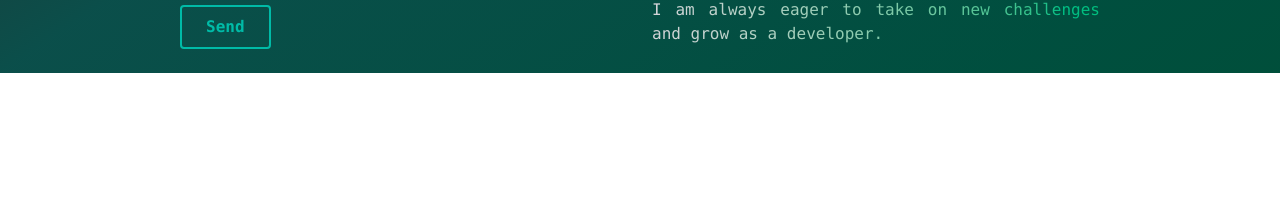
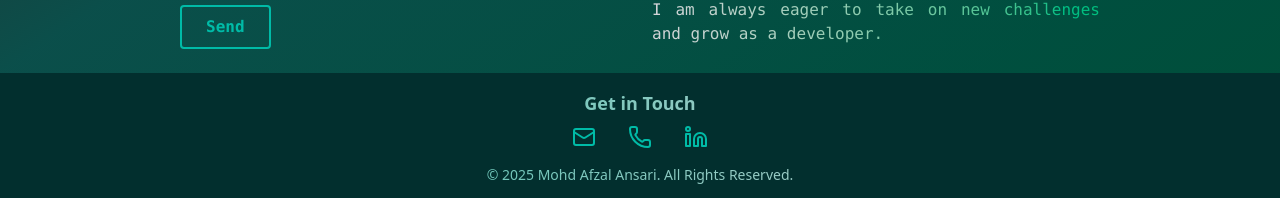
Before and after one commit to Afzal1603/PortFolio, a React (Vite) app: page / in a window 1280 px wide. Shown: the part 1570-1768 px from the top of the page. Before the commit the page ends 1643 px from the top, so only its background shows below. Built offline with nearby package versions, Linux system fonts and the light colour scheme.

Commit message:
Footer added

```diff
--- a/src/App.jsx
+++ b/src/App.jsx
@@ -1,11 +1,12 @@
 import Section1 from "./Section/Section1";
 import Section2 from "./Section/Section2";
-
+import Footer from "./component/Footer";
 const App = () => {
   return (
     <>
       <Section1></Section1>
       <Section2></Section2>
+      <Footer></Footer>
     </>
   );
 };
--- /dev/null
+++ b/src/component/Footer.jsx
@@ -0,0 +1,37 @@
+import { Mail, Phone, Linkedin } from "lucide-react";
+const Footer = () => {
+  return (
+    <footer className="bg-teal-950 text-white py-4">
+      <div className="container mx-auto text-center bg-gradient-to-r from-teal-500 to-zinc-300 text-transparent bg-clip-text">
+        <p className="text-lg font-semibold mb-2">Get in Touch</p>
+        <div className="flex justify-center gap-8">
+          <a
+            href="mailto:ingenium005@gmail.com"
+            className="hover:text-teal-100 text-teal-500"
+          >
+            <Mail></Mail>
+          </a>
+          <a
+            href="tel:+918840942697"
+            className="hover:text-teal-100 text-teal-500"
+          >
+            <Phone />
+          </a>
+          <a
+            href="https://www.linkedin.com/in/mohd-afzal-ansari-154a6a28b/"
+            target="_blank"
+            rel="noopener noreferrer"
+            className="hover:text-teal-100 text-teal-500"
+          >
+            <Linkedin />
+          </a>
+        </div>
+        <p className="mt-4 text-sm">
+          © 2025 Mohd Afzal Ansari. All Rights Reserved.
+        </p>
+      </div>
+    </footer>
+  );
+};
+
+export default Footer;
--- a/src/component/HeroSection.jsx
+++ b/src/component/HeroSection.jsx
@@ -1,6 +1,7 @@
 import { motion, useInView } from "motion/react";
 import { FacebookIcon, Instagram, Linkedin, Github } from "lucide-react";
 import { useRef } from "react";
+
 const HeroSection = () => {
   const ref1 = useRef(null);
   const isInView1 = useInView(ref1, { once: false, amount: 0.2 });
```
